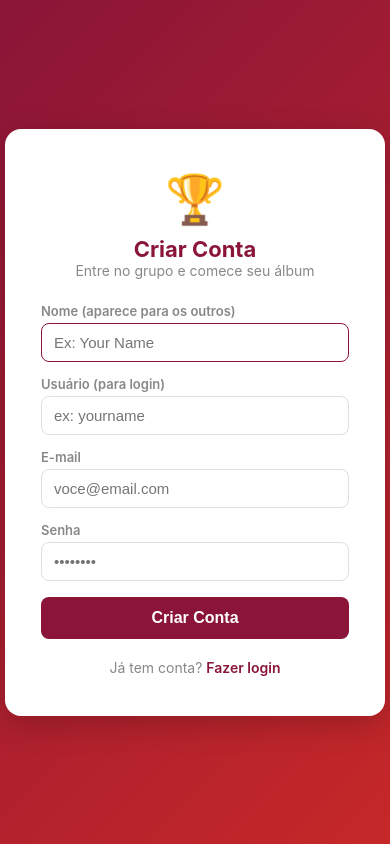
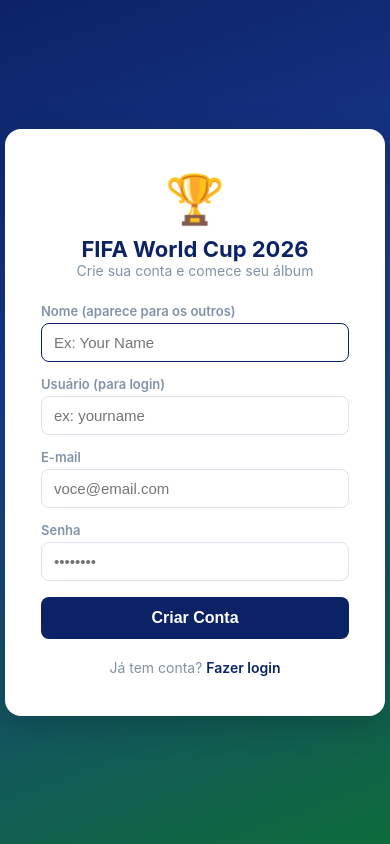
Before and after one commit to NicholasPWZ/wc-sticker-manager, a FastAPI app: page /register in a window 390 px wide. Run offline with FastAPI, Linux system fonts and the light colour scheme.

Commit message:
feat: WC 2026 theme + fix mobile portrait header overflow

```diff
--- a/static/style.css
+++ b/static/style.css
@@ -1,17 +1,18 @@
-/* ── Design tokens ────────────────────────────────────────────────────────── */
+/* ── Design tokens — FIFA World Cup 2026 ──────────────────────────────────── */
 :root {
-    --primary: #8a1538;
-    --primary-light: #b01d48;
-    --accent: #4caf50;
-    --accent-dark: #388e3c;
-    --orange: #f57c00;
-    --purple: #7b1fa2;
+    --primary: #0B2265;
+    --primary-light: #1a3a8f;
+    --accent: #00A651;
+    --accent-dark: #007A3D;
+    --orange: #F5C518;
+    --purple: #6a0dad;
     --blue: #1565c0;
-    --bg: #f0f2f5;
+    --red: #D4001A;
+    --bg: #f0f4f8;
     --card-bg: #ffffff;
-    --border: #e0e0e0;
-    --text: #333333;
-    --text-muted: #888888;
+    --border: #dde3ec;
+    --text: #1a2332;
+    --text-muted: #8293a8;
     --input-bg: #ffffff;
     --sidebar-w: 210px;
     --header-h: 54px;
@@ -38,7 +40,7 @@ button, a { touch-action: manipulation; }
 .hidden { display: none !important; }
 
 /* ── Auth ─────────────────────────────────────────────────────────────────── */
-.auth-body { display: flex; align-items: center; justify-content: center; min-height: 100vh; background: linear-gradient(135deg, var(--primary) 0%, #c62828 100%); }
+.auth-body { display: flex; align-items: center; justify-content: center; min-height: 100vh; background: linear-gradient(160deg, #0B2265 0%, #1a3a8f 40%, #0d6b3a 100%); }
 .auth-card { background: var(--card-bg); border-radius: 16px; padding: 40px 36px; width: 100%; max-width: 380px; box-shadow: 0 8px 32px rgba(0,0,0,0.2); }
 .auth-logo { font-size: 48px; text-align: center; margin-bottom: 8px; }
 .auth-title { font-size: 22px; font-weight: 700; text-align: center; color: var(--primary); }
--- a/templates/base.html
+++ b/templates/base.html
@@ -26,7 +26,7 @@
             <button class="hamburger" id="hamburger-btn" onclick="toggleSidebar()" aria-label="Menu">
                 <span></span><span></span><span></span>
             </button>
-            <div class="header-brand">🏆 <span class="brand-text">Álbum da Copa</span></div>
+            <div class="header-brand">🏆 <span class="brand-text">WC 2026</span></div>
         </div>
 
         <div class="header-actions">
--- a/templates/login.html
+++ b/templates/login.html
@@ -9,7 +9,7 @@
 <body class="auth-body">
     <div class="auth-card">
         <div class="auth-logo">🏆</div>
-        <h1 class="auth-title">Álbum da Copa</h1>
+        <h1 class="auth-title">FIFA World Cup 2026</h1>
         <p class="auth-subtitle">Faça login para ver seu álbum</p>
 
         {% if error %}
--- a/templates/register.html
+++ b/templates/register.html
@@ -9,8 +9,8 @@
 <body class="auth-body">
     <div class="auth-card">
         <div class="auth-logo">🏆</div>
-        <h1 class="auth-title">Criar Conta</h1>
-        <p class="auth-subtitle">Entre no grupo e comece seu álbum</p>
+        <h1 class="auth-title">FIFA World Cup 2026</h1>
+        <p class="auth-subtitle">Crie sua conta e comece seu álbum</p>
 
         {% if error %}
         <div class="auth-error">{{ error }}</div>
```
Also changed, not shown: other parts of static/style.css (+18 -12 lines).
